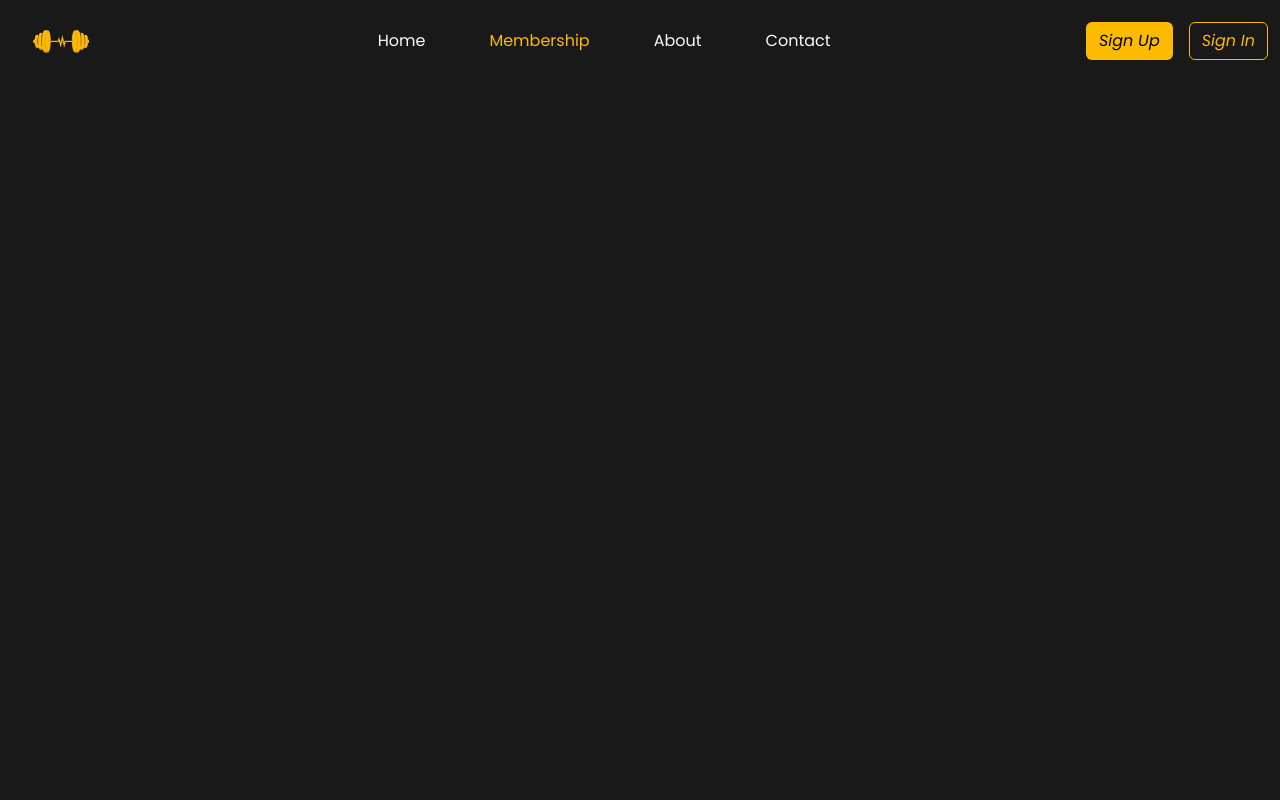
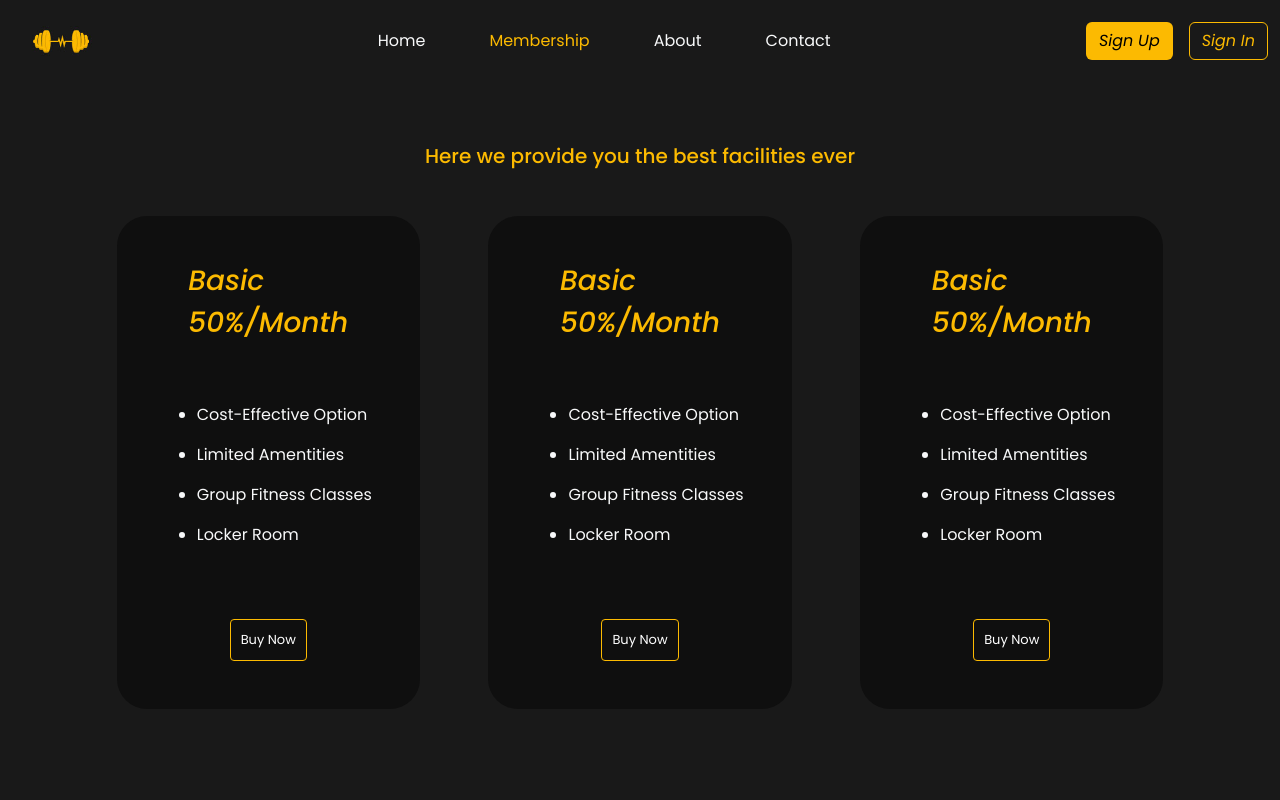
Before and after one commit to marinzilic7/FitZoneGym, a Nuxt app: page /membership in a window 1280 px wide. Shown: the top 800 px of the page. Built offline with nearby package versions, Linux system fonts and the light colour scheme.

Commit message:
rad na membership

```diff
--- /dev/null
+++ b/components/membership/Programs.vue
@@ -0,0 +1,107 @@
+<template>
+  <div class="main-programs d-flex justify-content-evenly flex-wrap align-items-center mt-5">
+    <div
+      class="programs p-5 d-flex flex-column justify-content-center align-items-center gap-5"
+    >
+      <div>
+        <h3>Basic</h3>
+        <h3>50%/Month</h3>
+      </div>
+      <div>
+        <ul>
+          <li class="text-light">Cost-Effective Option</li>
+          <li class="text-light">Limited Amentities</li>
+          <li class="text-light">Group Fitness Classes</li>
+          <li class="text-light">Locker Room</li>
+        </ul>
+      </div>
+      <button class="btn btn-warning btn-sm">Buy Now</button>
+    </div>
+    <div
+      class="programs p-5 d-flex flex-column justify-content-center align-items-center gap-5"
+    >
+      <div>
+        <h3>Basic</h3>
+        <h3>50%/Month</h3>
+      </div>
+      <div>
+        <ul>
+          <li class="text-light">Cost-Effective Option</li>
+          <li class="text-light">Limited Amentities</li>
+          <li class="text-light">Group Fitness Classes</li>
+          <li class="text-light">Locker Room</li>
+        </ul>
+      </div>
+      <button class="btn btn-warning btn-sm">Buy Now</button>
+    </div>
+    <div
+      class="programs p-5 d-flex flex-column justify-content-center align-items-center gap-5"
+    >
+      <div>
+        <h3>Basic</h3>
+        <h3>50%/Month</h3>
+      </div>
+      <div>
+        <ul>
+          <li class="text-light">Cost-Effective Option</li>
+          <li class="text-light">Limited Amentities</li>
+          <li class="text-light">Group Fitness Classes</li>
+          <li class="text-light">Locker Room</li>
+        </ul>
+      </div>
+      <button class="btn btn-warning btn-sm">Buy Now</button>
+    </div>
+  </div>
+</template>
+
+<style lang="scss" scoped>
+@import "@/assets/scss/variables";
+
+.programs {
+  background-color: $dark-color;
+  transition: all 0.3s ease-in-out;
+  border-radius: 30px;
+  cursor: pointer;
+  &:hover {
+    outline: 1px solid $button-color;
+    transform: scale(1.05);
+  }
+  h3 {
+    color: $button-color;
+    font-style: italic;
+  }
+  li {
+    line-height: 2.5;
+  }
+  button {
+    border: 1px solid $button-color;
+    color: #fff;
+    font-size: 13px;
+    padding: 10px;
+    background: none;
+    &:hover {
+      background-color: $button-color;
+      color: #000;
+    }
+  }
+}
+
+@media screen and (max-width: 576px) {
+  .main-programs {
+    display: flex;
+    flex-direction: column;
+    gap:3rem;
+  }
+
+  .programs{
+    width: 100%;
+
+    h3{
+      font-size: 20px;
+    }
+    li{
+      font-size: 15px;
+    }
+  }
+}
+</style>
--- a/pages/membership.vue
+++ b/pages/membership.vue
@@ -1,5 +1,34 @@
+
+<script setup>
+
+import Programs from '~/components/membership/Programs.vue'
+
+</script>
+
 <template>
-    <nav>
-      <Navbar/>
-    </nav>
+  <nav>
+    <Navbar />
+  </nav>
+  <main>
+    <div class="main-items p-5 mt-5">
+      <h5 class="fitzone-heading text-center mt-lg-3">
+        Here we provide you the best facilities ever
+      </h5>
+        <Programs />
+    </div>
+  </main>
+  <Footer/>
 </template>
+
+<style lang="scss" scoped>
+@import "@/assets/scss/variables";
+
+.main-items {
+  margin: 5rem 0 !important;
+  h5 {
+    color: $button-color;
+  }
+
+
+}
+</style>
```
